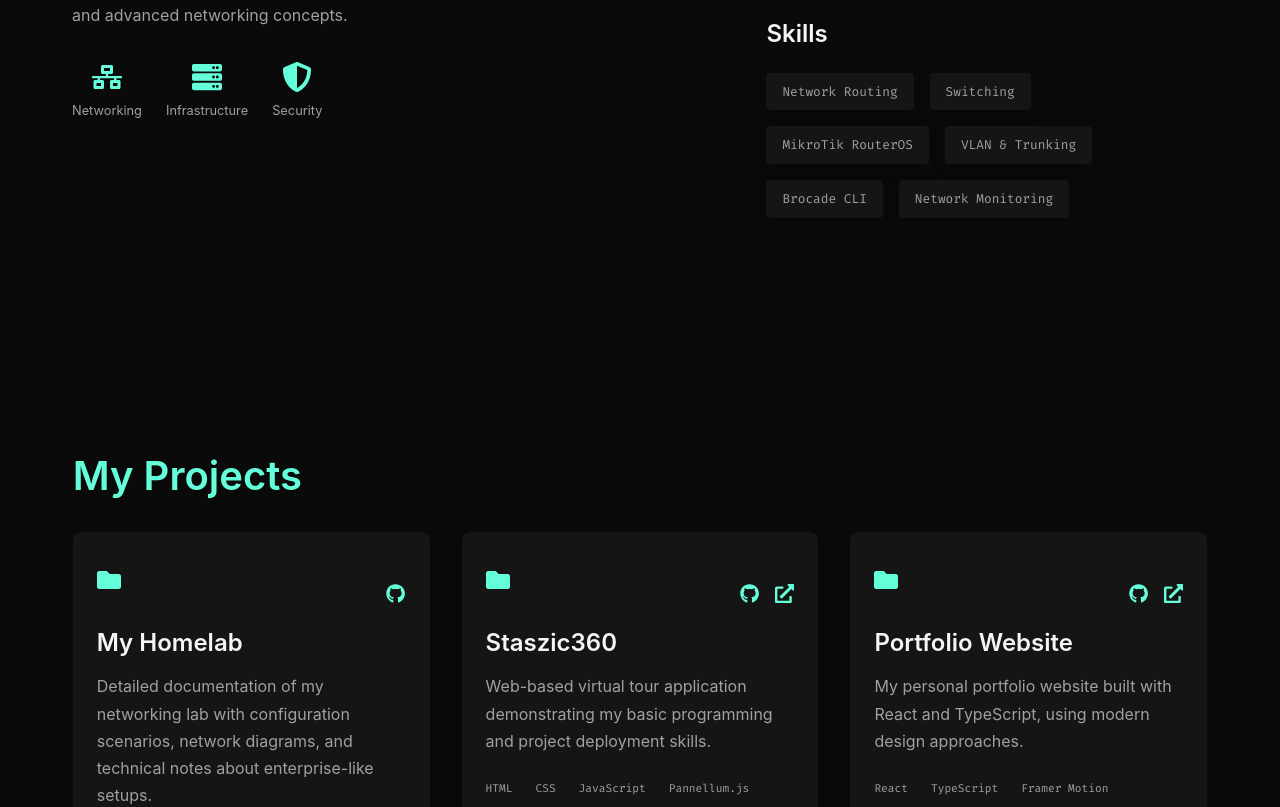
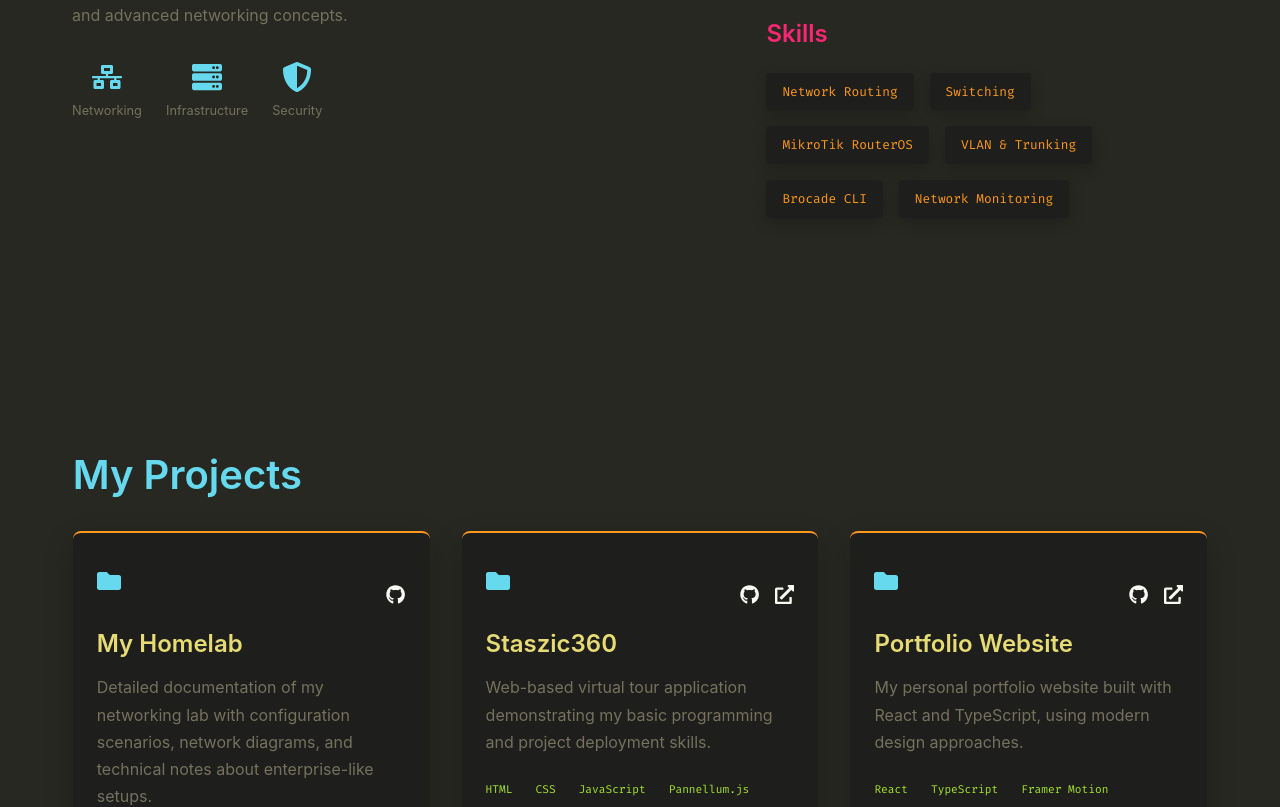
Before and after one commit to AndreansxTech/AndreansxTech.github.io, a React (Create React App) app: page / in a window 1280 px wide. Shown: the part 1381-2188 px from the top of the page. Built offline with nearby package versions, Linux system fonts and the light colour scheme; the HTML template or start-up script is replaced by a standard one.

Commit message:
changing to color palette monokai

```diff
--- a/src/styles/index.css
+++ b/src/styles/index.css
@@ -1,11 +1,15 @@
 :root {
-  --bg-primary: #0a0a0a;
-  --bg-secondary: #151515;
-  --text-primary: #f5f5f5;
-  --text-secondary: #a0a0a0;
-  --accent: #64ffda;
-  --accent-hover: #00e5b0;
-  --highlight: #647aff;
+  --bg-primary: #272822;
+  --bg-secondary: #1e1f1c;
+  --text-primary: #F8F8F2;
+  --text-secondary: #75715E;
+  --accent: #66D9EF;
+  --accent-hover: #A1EDF8;
+  --highlight: #F92672;
+  --highlight-secondary: #AE81FF;
+  --green: #A6E22E;
+  --yellow: #E6DB74;
+  --orange: #FD971F;
   --font-primary: 'SF Mono', 'Fira Code', 'Fira Mono', monospace;
   --font-secondary: -apple-system, BlinkMacSystemFont, 'Inter', 'Segoe UI', 'Roboto', sans-serif;
 }
@@ -60,7 +64,7 @@ h2 {
 
 h3 {
   font-size: 1.5rem;
-  color: var(--text-primary);
+  color: var(--highlight);
 }
 
 p {
@@ -118,7 +122,7 @@ header {
   left: 0;
   right: 0;
   z-index: 100;
-  background-color: rgba(10, 10, 10, 0.8);
+  background-color: rgba(39, 40, 34, 0.8);
   backdrop-filter: blur(8px);
   padding: 1.5rem 0;
   transition: all 0.3s ease;
@@ -171,7 +175,7 @@ header .logo {
 }
 
 #hero .intro {
-  color: var(--accent);
+  color: var(--green);
   font-family: var(--font-primary);
   margin-bottom: 1rem;
   font-size: 1rem;
@@ -193,6 +197,7 @@ header .logo {
   transition: transform 0.3s ease, box-shadow 0.3s ease;
   position: relative;
   overflow: hidden;
+  border-top: 2px solid var(--orange);
 }
 
 .project-card:hover {
@@ -202,6 +207,7 @@ header .logo {
 
 .project-card h3 {
   margin-bottom: 1rem;
+  color: var(--yellow);
 }
 
 .project-card .project-links {
@@ -212,6 +218,11 @@ header .logo {
 
 .project-card .project-links a {
   font-size: 1.2rem;
+  color: var(--text-primary);
+}
+
+.project-card .project-links a:hover {
+  color: var(--accent);
 }
 
 .project-card .tech-stack {
@@ -224,7 +235,7 @@ header .logo {
 .project-card .tech-stack span {
   font-family: var(--font-primary);
   font-size: 0.7rem;
-  color: var(--text-secondary);
+  color: var(--green);
 }
 
 /* About Section */
@@ -248,7 +259,7 @@ header .logo {
   font-family: var(--font-primary);
   font-size: 0.8rem;
   box-shadow: 0 5px 15px rgba(0, 0, 0, 0.2);
-  color: var(--text-secondary);
+  color: var(--orange);
 }
 
 /* Contact Section */
@@ -267,7 +278,7 @@ form {
 input, textarea {
   padding: 1rem;
   background-color: var(--bg-secondary);
-  border: 1px solid rgba(100, 255, 218, 0.3);
+  border: 1px solid rgba(102, 217, 239, 0.3);
   border-radius: 4px;
   color: var(--text-primary);
   font-family: var(--font-primary);
@@ -293,7 +304,7 @@ button {
 }
 
 button:hover {
-  background-color: rgba(100, 255, 218, 0.1);
+  background-color: rgba(102, 217, 239, 0.1);
 }
 
 /* Footer */
@@ -319,7 +330,7 @@ footer {
   color: var(--text-secondary);
 }
 
-social-links a:hover {
+.social-links a:hover {
   color: var(--accent);
 }
 
@@ -390,6 +401,15 @@ button:hover ~ .cursor-outline {
   transform: translate(-50%, -50%) scale(1.5);
 }
 
+/* Updated cursor colors */
+.cursor-dot {
+  background-color: var(--accent) !important;
+}
+
+.cursor-outline {
+  border-color: var(--accent) !important;
+}
+
 /* Poprawka dla social-links w stopce */
 .social-links a:hover {
   color: var(--accent);
@@ -410,7 +430,7 @@ button:hover ~ .cursor-outline {
 
 /* Efekt highlight dla słów kluczowych */
 .highlight {
-  color: var(--accent);
+  color: var(--green);
   position: relative;
   display: inline-block;
 }
@@ -420,7 +440,7 @@ button:hover ~ .cursor-outline {
   position: absolute;
   width: 100%;
   height: 8px;
-  background-color: rgba(100, 255, 218, 0.1);
+  background-color: rgba(166, 226, 46, 0.1);
   bottom: 0;
   left: 0;
   z-index: -1;
@@ -441,7 +461,7 @@ button:hover ~ .cursor-outline {
 /* Dodanie efektu glow dla przycisków przy hover */
 button:hover,
 a[role="button"]:hover {
-  box-shadow: 0 0 15px rgba(100, 255, 218, 0.3);
+  box-shadow: 0 0 15px rgba(102, 217, 239, 0.3);
 }
 
 /* Styl dla linków w projektach */
@@ -457,7 +477,7 @@ a[role="button"]:hover {
 /* Styl dla technologii w projekcie */
 .tech-stack {
   font-family: var(--font-primary);
-  color: var(--text-secondary);
+  color: var(--green);
 }
 
 .tech-stack span {
@@ -471,7 +491,7 @@ header.scrolled .logo {
 
 /* Efekt blur w tle dla wyskakujących menu */
 .blur-overlay {
-  background: rgba(10, 10, 10, 0.7);
+  background: rgba(39, 40, 34, 0.7);
   backdrop-filter: blur(8px);
   position: fixed;
   top: 0;
@@ -500,7 +520,7 @@ button:focus:not(:focus-visible) {
   outline: none;
 }
 
-/* Skroll indicator */
+/* Scroll indicator */
 .scroll-indicator {
   position: fixed;
   bottom: 40px;
@@ -510,7 +530,7 @@ button:focus:not(:focus-visible) {
   display: flex;
   justify-content: center;
   align-items: center;
-  background-color: rgba(10, 10, 10, 0.5);
+  background-color: rgba(39, 40, 34, 0.5);
   border: 1px solid var(--accent);
   border-radius: 50%;
   color: var(--accent);
@@ -529,5 +549,5 @@ button:focus:not(:focus-visible) {
 
 .scroll-indicator:hover {
   opacity: 1;
-  background-color: rgba(100, 255, 218, 0.1);
+  background-color: rgba(102, 217, 239, 0.1);
 }
```
